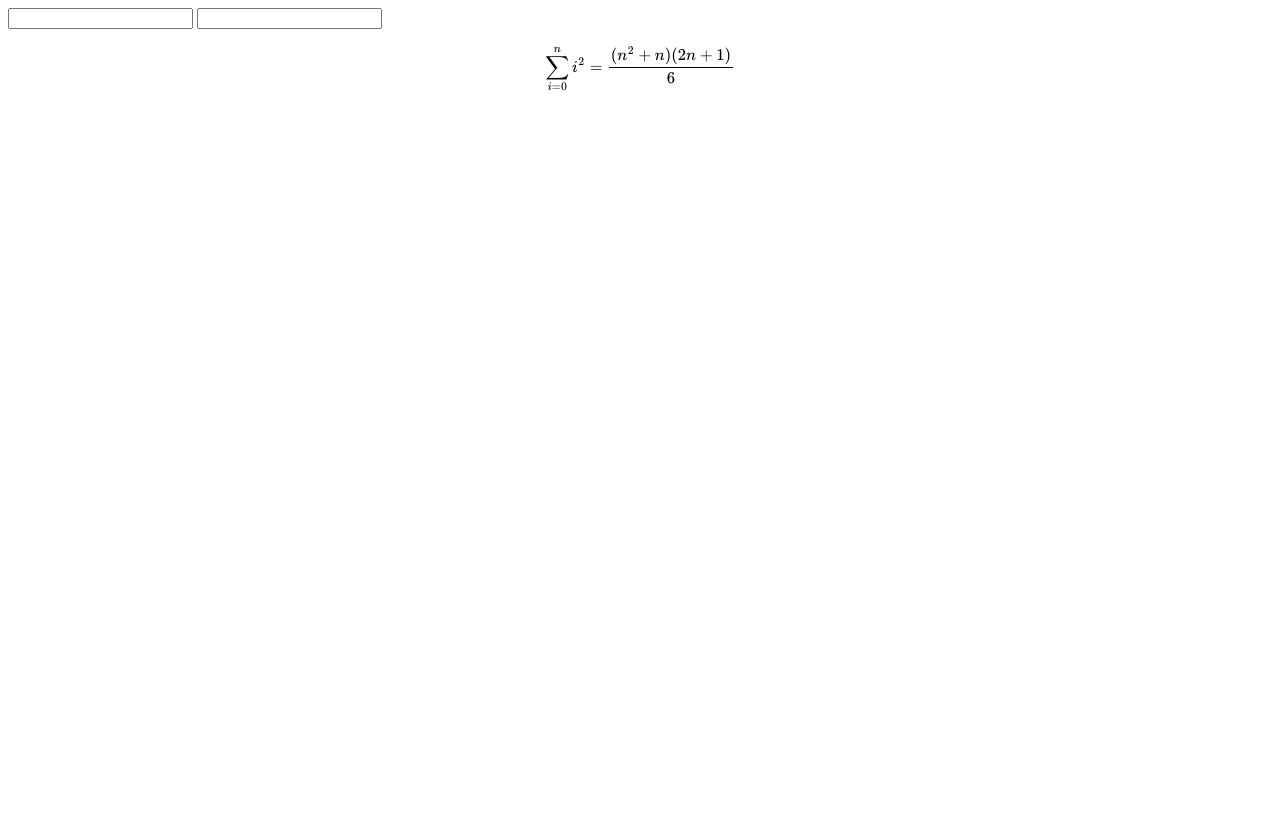
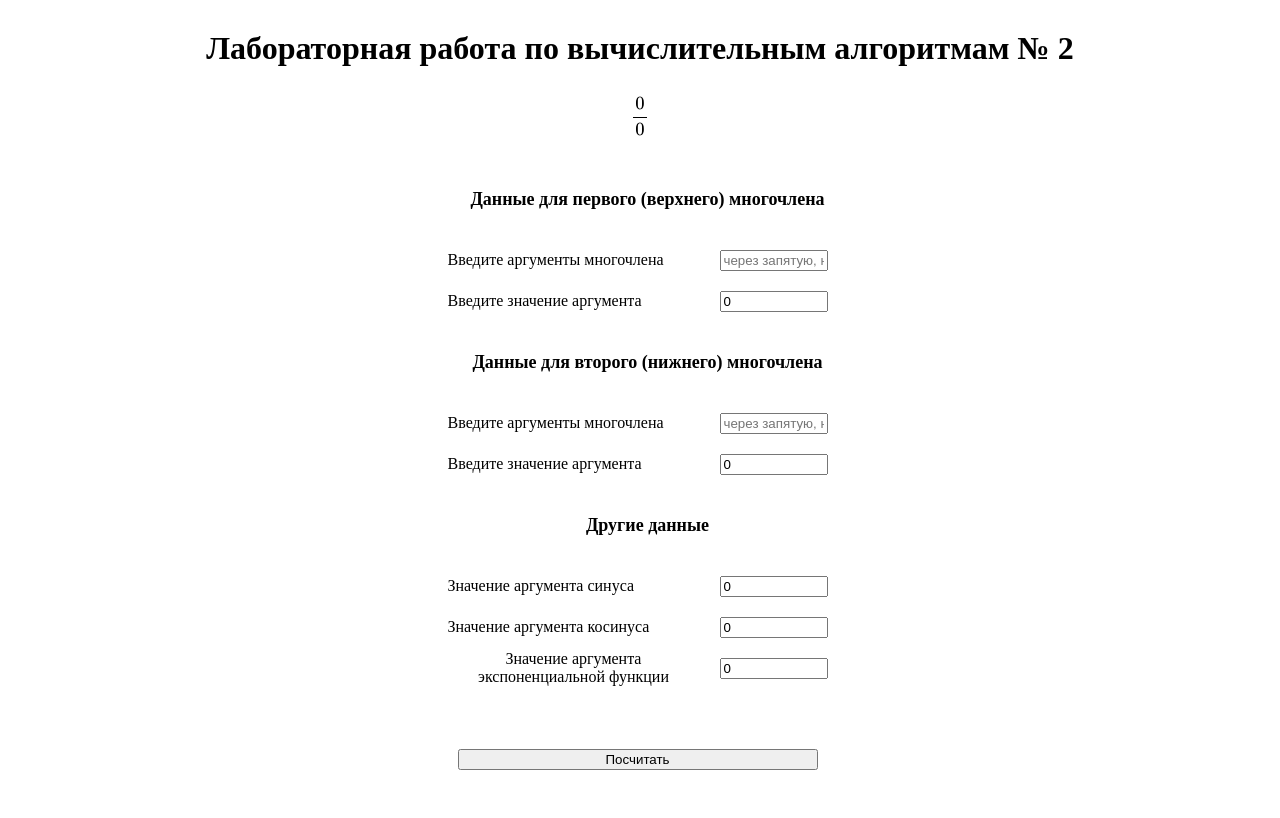
Before and after one commit to DaniinXorchenabo/computational_algorithms, a plain HTML site: page lab_1/public/index.html in a window 1280 px wide. Drawn offline with nearby package versions, Linux system fonts and the light colour scheme.

Commit message:
улучшен интерфейс вывода на экран, вся формула готова и меняется при изменении значения.

```diff
--- a/lab_1/public/index.html
+++ b/lab_1/public/index.html
@@ -7,14 +7,92 @@
     <script id="MathJax-script" async src="https://cdn.jsdelivr.net/npm/mathjax@3/es5/tex-mml-chtml.js"></script>
     <script defer src="scripts/input_data.js"></script>
     <link rel="stylesheet" href="styles/inputs.css">
+    <link rel="stylesheet" href="styles/base_styles.css">
+    <link rel="stylesheet" href="styles/layout_stiles.css">
+
 </head>
 <body>
-<input id="P1_data" value=""
-       oninput="correcting_number(event)"
-       onchange="corrected_number(event)">
-<input id="P2_data" value=""
-       oninput="correcting_number(event)"
-       onchange="corrected_number(event)">
-    <p id="main_formula">$$\sum_{i=0}^n i^2 = \frac{(n^2+n)(2n+1)}{6}$$</p>
+
+<h1>Лабораторная работа по вычислительным алгоритмам № 2</h1>
+
+<p id="main_formula">$$\frac{0}{0}$$</p>
+<div class="parent_box">
+
+    <div class="child input_box_parent">
+        <div class="array_box">
+            <h2>Данные для первого (верхнего) многочлена</h2>
+            <div class="input_box">
+                <test>Введите аргументы многочлена</test>
+                <input id="P1_data" value=""
+                       oninput="corrected_a_set_of_numbers(event)"
+                       onchange="corrected_a_set_of_numbers(event)"
+                       placeholder="через запятую, начиная с нулевой степени">
+            </div>
+            <div class="input_box">
+                <test>Введите значение аргумента</test>
+                <input id="P1_arg" value="0"
+                       oninput="correcting_number(event)"
+                       onchange="corrected_number(event)"
+                       placeholder=""/>
+            </div>
+        </div>
+
+        <div class="array_box">
+            <h2>Данные для второго (нижнего) многочлена</h2>
+            <div class="input_box">
+                <test>Введите аргументы многочлена</test>
+                <input id="P2_data" value=""
+                       oninput="corrected_a_set_of_numbers(event)"
+                       onchange="corrected_a_set_of_numbers(event)"
+                       placeholder="через запятую, начиная с нулевой степени">
+            </div>
+            <div class="input_box">
+                <test>Введите значение аргумента</test>
+                <input id="P2_arg" value="0"
+                       oninput="correcting_number(event)"
+                       onchange="corrected_number(event)"
+                       placeholder=""/>
+            </div>
+        </div>
+        <h2>Другие данные</h2>
+        <div class="array_box">
+            <div class="input_box">
+                <test>Значение аргумента синуса</test>
+                <input id="sin_data" value="0"
+                       oninput="correcting_number(event)"
+                       onchange="corrected_number(event)"
+                       placeholder="">
+            </div>
+        </div>
+
+        <div class="array_box">
+            <div class="input_box">
+                <test>Значение аргумента косинуса</test>
+                <input id="cos_data" value="0"
+                       oninput="correcting_number(event)"
+                       onchange="corrected_number(event)"
+                       placeholder="">
+            </div>
+        </div>
+
+        <div class="array_box">
+            <div class="input_box">
+                <test>Значение аргумента экспоненциальной функции</test>
+                <input id="exp_data" value="0"
+                       oninput="correcting_number(event)"
+                       onchange="corrected_number(event)"
+                       placeholder="">
+            </div>
+        </div>
+
+        <div class="array_box">
+            <h2></h2>
+             <button id="send_button">Посчитать</button>
+
+        </div>
+    </div>
+
+</div>
+
 </body>
 </html>
--- a/lab_1/public/scripts/input_data.js
+++ b/lab_1/public/scripts/input_data.js
@@ -3,15 +3,17 @@ const draw_formula = (event) => {
     const create_P = (input_id) => document.getElementById(input_id).value.toString().split(",")
         .map((i, index) => `${i.replaceAll(' ', '')}x^${index}`)
         .reverse().reduce((last, i) => `${last}+${i}`, "");
-
+    const sin_ = document.getElementById('sin_data').value;
+    const cos_ = document.getElementById('cos_data').value;
+    const exp = document.getElementById('exp_data').value;
     document.getElementById('main_formula').innerText =
-        `$$\\frac{${create_P('P1_data')}}{${create_P('P2_data')}}$$`;
+        `$$\\frac{${create_P('P1_data')}}{${create_P('P2_data')}} * sin(${sin_}) * \\frac{cos(${cos_})}{{${exp}}*e^{${exp}}}$$`;
     MathJax.typeset();
     count++;
 }
 
 
-const corrected_number = (event) => {
+const corrected_a_set_of_numbers = (event) => {
 	"use strict"; // для браузеров с поддержкой строгого режима
     const input_id = event.target.id;
 	let val = document.getElementById(input_id).value.toString();
@@ -41,17 +43,57 @@ const corrected_number = (event) => {
 
 }
 
+const corrected_number = (event) => {
+	"use strict"; // для браузеров с поддержкой строгого режима
+    const input_id = event.target.id;
+	let val = document.getElementById(input_id).value.toString();
+	const testing_num = /^[-]?[0-9]+(?:[.][0-9]+)?$/;
+	const edit_num = /^[-]?[0-9]+(?:[.][0-9]+)?/;
+	if (!testing_num.test(val)){
+		if (edit_num.test(val)) {
+            // document.getElementById(input_id).value = edit_num.exec(val)[0];
+            document.getElementById(input_id).classList.add("error")
+        } else {
+            document.getElementById(input_id).classList.add("error");
+
+        }
+		// } else {
+		// 	document.getElementById(input_id).value = "";
+		// }
+	} else {
+         document.getElementById(input_id).classList.remove("error");
+          draw_formula(event);
+         // draw_formula(event);
+    }
+	// if (input_id === "sin_x" || input_id === "cos_x"){
+	// 	val = parseFloat(document.getElementById(input_id).value);
+	// 	if (val && (val < -1 || val > 1)) {
+	// 		document.getElementById(input_id).value = bad_val;
+	// 	}
+	// }
+
+}
+
 const correcting_number = (event) => {
 	"use strict"; // для браузеров с поддержкой строгого режима
+    const input_id = event.target.id;
+	let val = document.getElementById(input_id).value.toString();
+	const testing_num = /^[-]?[0-9]+(?:[.][0-9]+)?$/;
+	const edit_num = /^[-]?[0-9]+(?:[.][0-9]+)?/;
+	if (!testing_num.test(val)){
+		if (edit_num.test(val)) {
+            // document.getElementById(input_id).value = edit_num.exec(val)[0];
+            document.getElementById(input_id).classList.add("error")
+        } else {
+            document.getElementById(input_id).classList.add("error");
 
-	// var val = document.getElementById(input_id).value.toString();
-	// var testing_num = new RegExp("^(?:\s*[-]?[0-9]+(?:[.][0-9]+)\s*,?\s*)?([-]?[0-9]+([.][0-9]*)?|[-]?[0-9]+[.]?|[-]?)$");
-	// var edit_num = new RegExp("^([-]?[0-9]{1,}([.][0-9]*)?|[-]?[0-9]{1,}[.]?|[-]?)");
-	// if (!testing_num.test(val)){
-	// 	if (edit_num.test(val)){
-	// 		document.getElementById(input_id).value = edit_num.exec(val)[0];
-	// 	} else {
-	// 		document.getElementById(input_id).value = "";
-	// 	}
-	// }
+        }
+		// } else {
+		// 	document.getElementById(input_id).value = "";
+		// }
+	} else {
+         document.getElementById(input_id).classList.remove("error");
+          draw_formula(event);
+         // draw_formula(event);
+    }
 }
--- /dev/null
+++ b/lab_1/public/styles/base_styles.css
@@ -0,0 +1,46 @@
+
+body {
+    background: #ffffff;
+    color: #000000;
+}
+
+h1 {
+    text-align: center;
+    font-size: xx-large;
+    margin-top: 30px;
+    margin-bottom: 30px;
+    margin-left: 10%;
+    margin-right: 10%;
+}
+
+p {
+    margin-left: 10%;
+    margin-right: 10%;
+    margin-bottom: 10px;
+    margin-top: 10px;
+    text-align: justify;
+    font-size: large;
+
+}
+
+input {
+    margin-left: 20px;
+    margin-right: 20px;
+    margin-bottom: 10px;
+    margin-top: 10px;
+    max-width: 100px;
+}
+
+h2 {
+    text-align: center;
+    font-size: large;
+    margin-top: 30px;
+    margin-bottom: 30px;
+    margin-left: 5%;
+    margin-right: 5%;
+}
+
+button {
+    margin-left: 10px;
+    margin-right: 30px;
+}
--- /dev/null
+++ b/lab_1/public/styles/layout_stiles.css
@@ -0,0 +1,48 @@
+.parent_box{
+	text-align: center;
+	padding-left: 20px;
+	padding-right: 20px;
+	display: flex;
+	flex-wrap: wrap;
+	align-content: center;
+	align-items: center;
+	justify-content: center;
+	padding-bottom: 40px;
+}
+
+.child{
+	padding-left: 15px;
+	padding-right: 0px;
+	padding-bottom: 5px;
+	padding-top: 5px;
+	margin-right: 0px;
+}
+
+.input_box_parent{
+    text-align: center;
+	display: flex;
+	flex-wrap: nowrap;
+	align-content: center;
+	align-items: stretch;
+	justify-content: center;
+    flex-direction: column ;
+}
+
+.array_box{
+	max-width: 400px;
+    text-align: center;
+	display: flex;
+	flex-wrap: nowrap;
+	align-content: center;
+	align-items: stretch;
+	justify-content: center;
+    flex-direction: column ;
+}
+.input_box{
+	text-align: center;
+	display: flex;
+	flex-wrap: nowrap;
+	align-content: center;
+	align-items: center;
+	justify-content: space-between;
+}
```
